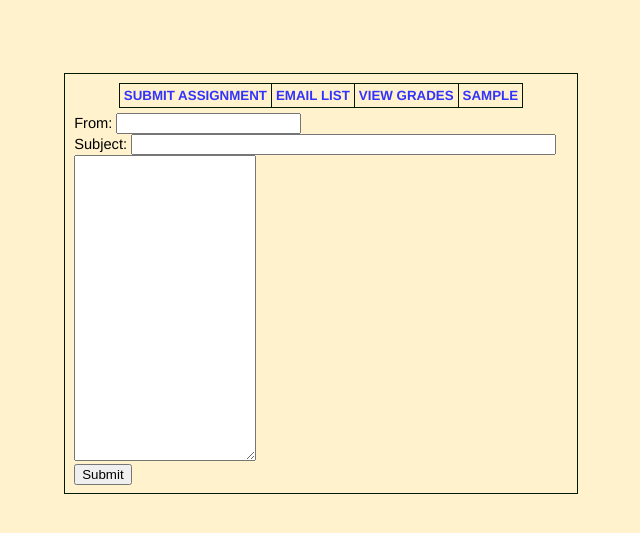
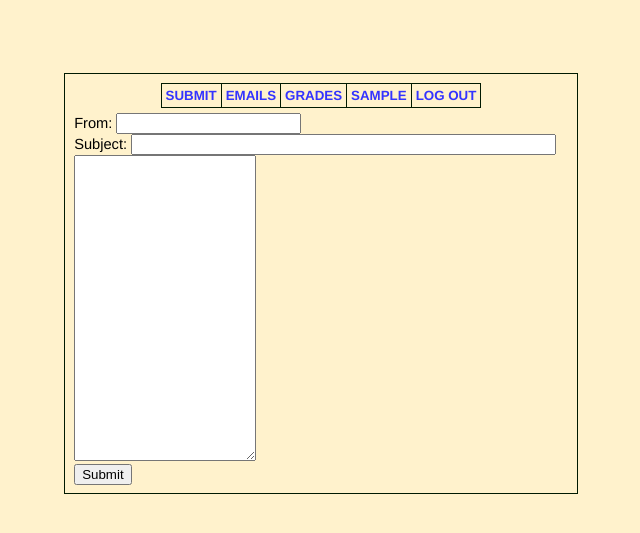
Before and after one commit to xtfc/pyboard, a Flask app: page /emails/to/1 in a window 1280 px wide. Shown: the top 533 px of the page, without its empty margins (319-959 px from the left). Run offline with Flask 2, Linux system fonts and the light colour scheme; the visitor is signed in with stand-in values (Sample User, id 1).

Commit message:
Update template nav links

```diff
--- a/static/main.css
+++ b/static/main.css
@@ -33,11 +33,12 @@ nav > ul > li {
 	font-weight: bold;
 	font-size: 10pt;
 }
-nav > ul > li > a {
+
+a {
 	text-decoration: none;
 	color: hsl(240, 100%, 60%);
 }
-nav > ul > li > a:hover {
+a:hover {
 	color: hsl(240, 100%, 30%);
 }
 
--- a/templates/main.html
+++ b/templates/main.html
@@ -38,10 +38,13 @@
 			<nav>
 				{% block nav %}
 					<ul>
-						<li><a href="/">submit assignment</a></li>
-						<li><a href="/emails">email list</a></li>
-						<li><a href="/grades">view grades</a></li>
-						{% if 'username' in session %}<li><a href="/logout">{{ session['username'] }}</a></li>{% endif %}
+						<li><a href="{{ url_for('index') }}">submit</a></li>
+						<li><a href="{{ url_for('emails') }}">emails</a></li>
+						<li><a href="{{ url_for('grades') }}">grades</a></li>
+						{% if 'username' in session %}
+							<li><a href="{{ url_for('profile') }}">{{ session['username'] }}</a></li>
+							<li><a href="{{ url_for('logout') }}">log out</a></li>
+						{% endif %}
 					</ul>
 				{% endblock %}
 			</nav>
```
